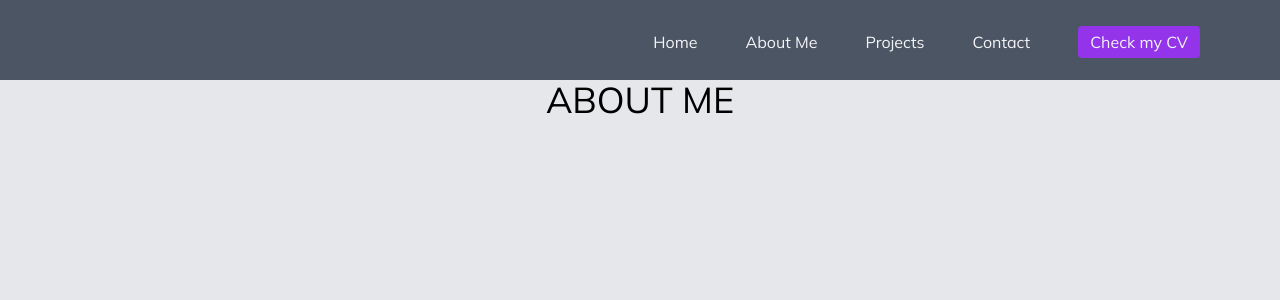
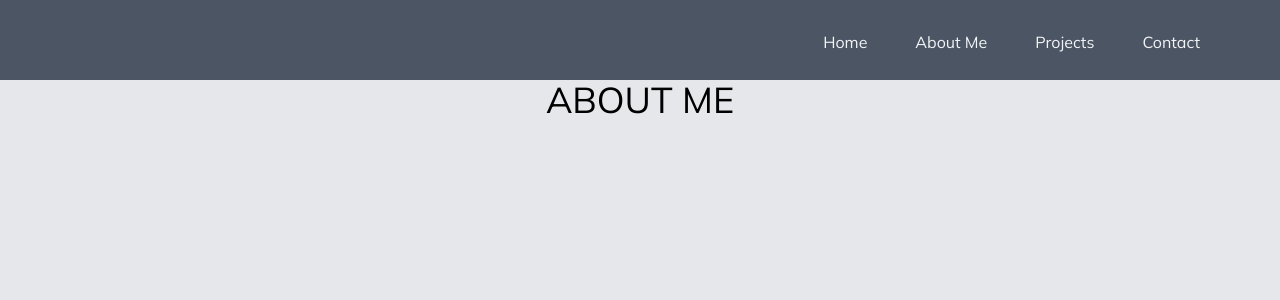
Before and after one commit to victorgbonna/frontendPortfolio, a Next.js app: page / in a window 1280 px wide. Both pictures are taken after a click on the button "Check me out". Shown: the part 880-1180 px from the top of the page. Built offline with nearby package versions, Linux system fonts and the light colour scheme.

Commit message:
remove cv

```diff
--- a/src/components/nav/index.jsx
+++ b/src/components/nav/index.jsx
@@ -46,14 +46,14 @@ export default function Nav({loggedUser= false}){
                 }
                 key={ind}>{links=="About"?"About Me": links}</li>
             )}
-            <li className='text-gray-100 hover:text-gray-300 bg-purple-600 hover:bg-purple-800 p-1 rounded
+            {/* <li className='text-gray-100 hover:text-gray-300 bg-purple-600 hover:bg-purple-800 p-1 rounded
                 cursor-pointer text-semimd w-fit mt-1 px-3'>
                 <Link href="https://docs.google.com/document/d/1en8Vn72bYTIUhCErzso9aOVFdCIudlPbVK_8HworPro/edit?usp=sharing">
                 <a target='_blank'>
                     Check my CV
                 </a>
                 </Link>
-            </li>
+            </li> */}
 
         </ul>
         </div>
```
